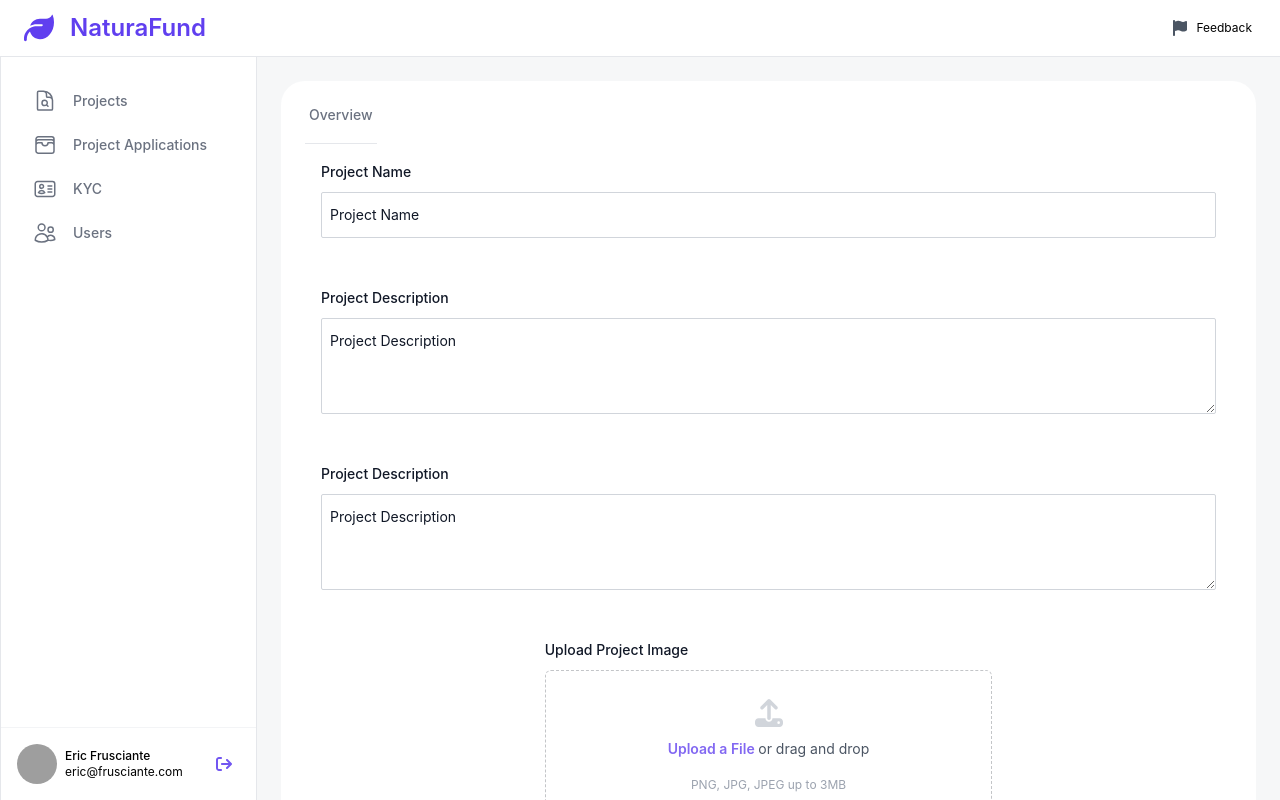
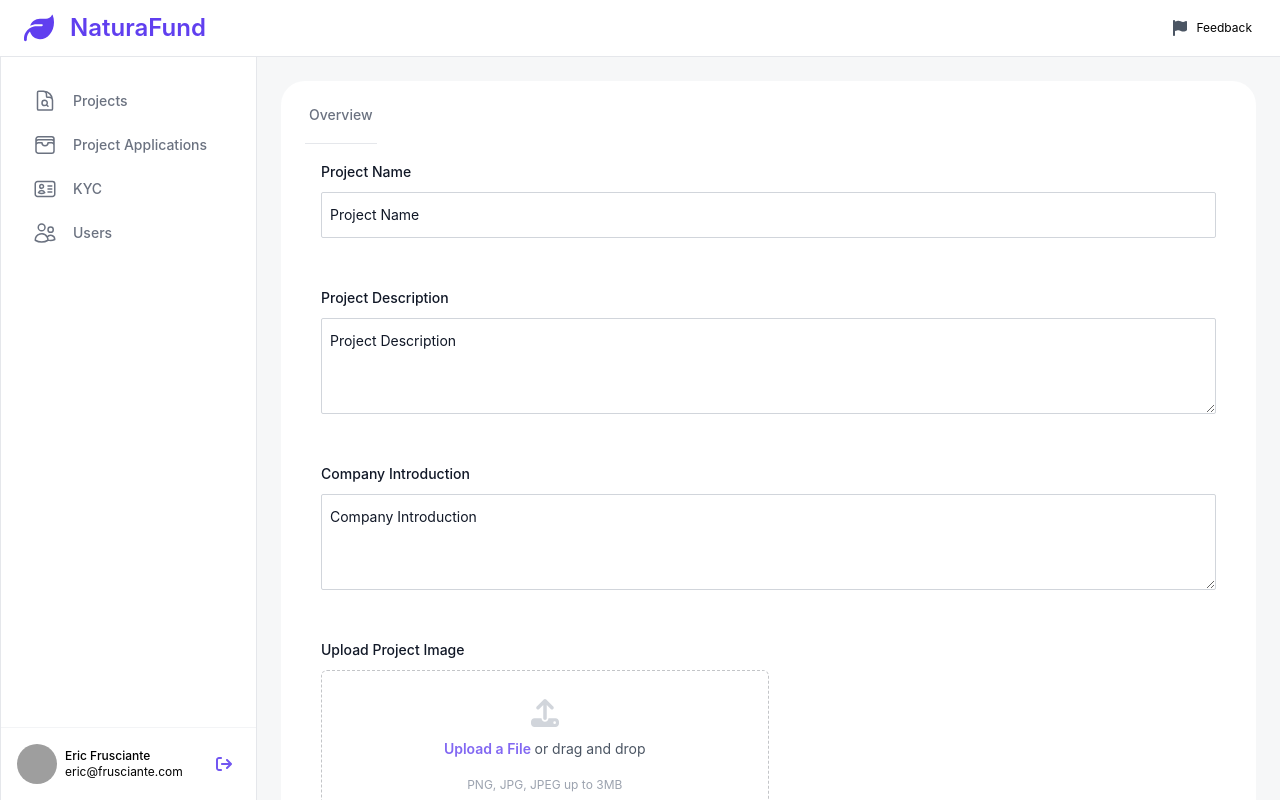
Before and after one commit to Mhmd-S/NaturaFund-Admin, a React (Vite) app: page /projects/1 in a window 1280 px wide. Built offline with nearby package versions, Linux system fonts and the light colour scheme; no server answers; grey boxes are pictures that could not be loaded.

Commit message:
Modified the overview component

```diff
--- a/src/forms/FormComponents/FormFileUpload.tsx
+++ b/src/forms/FormComponents/FormFileUpload.tsx
@@ -89,22 +89,24 @@ const FileUploadField = ({
         } ${file ? 'border-solid' : 'border-dashed'}`}
       >
         {file ? (
-          <div className="w-full grid grid-cols-2 grid-rows-2 items-center gap-3">
-            <div className="size-full row-span-2">{renderIcon()}</div>
-            <div className="flex flex-col">
-              <text className="text-sm">{file.name}</text>
-              <text className="text-xs text-gray-400">{convertStorageSize(file.size)}</text>
-            </div>
-            <div className="flex justify-center items-center gap-2 text-gray-300">
-              <FontAwesomeIcon
-                icon={faCloudDownloadAlt}
-                className="p-1 size-5 cursor-pointer rounded-ful"
-              />
+          <div className="w-full grid grid-cols-2 grid-rows-1 gap-x-2">
+            <div className="size-full row-span-2 items-center">{renderIcon()}</div>
+            <div className="h-full grid grid-cols-1">
               <FontAwesomeIcon
                 icon={faTrashAlt}
-                className="p-1 size-5 cursor-pointer"
+                className="justify-self-end p-1 size-5 cursor-pointer text-brand-200 rounded-full"
                 onClick={() => handleRemoveFile()}
               />
+              <div className='flex flex-col items-center'>
+                <p className="text-md">{file.name}</p>
+                <button className="flex items-center">
+                  <p className="text-sm text-gray-400">{convertStorageSize(file.size)}</p>
+                  <FontAwesomeIcon
+                    icon={faCloudDownloadAlt}
+                    className="p-1 size-5 cursor-pointer rounded-ful text-brand-600"
+                  />
+                </button>
+              </div>
             </div>
           </div>
         ) : (
--- a/src/forms/FormComponents/FormWrapper.tsx
+++ b/src/forms/FormComponents/FormWrapper.tsx
@@ -11,7 +11,7 @@ const FormWrapper = ({ children, onSubmit, loading }) => {
             ) : (
                 <form
                     onSubmit={onSubmit}
-                    className="w-full h-full flex flex-col items-center"
+                    className="w-full h-full flex flex-col"
                 >
                     {children}
                 </form>
--- a/src/modules/ProjectModule/Overview.tsx
+++ b/src/modules/ProjectModule/Overview.tsx
@@ -13,7 +13,7 @@ const Overview = () => {
   let project = {
     projectName: 'Project Name',
     description: 'Project Description',
-    owner: {
+    company: {
       name: 'Company Name',
       email: 'Company Email',
       phone: 'Company Phone',
@@ -22,6 +22,7 @@ const Overview = () => {
       state: 'Company State',
       zip: 'Company Zip',
       country: 'Company Country',
+      introduction: 'Company Introduction',
     },
   };
 
@@ -38,7 +39,7 @@ const Overview = () => {
   };
 
   const getCompanyDetails = () => {
-    const companyDetails = project.owner;
+    const companyDetails = project.company;
     const { description, ...rest } = companyDetails;
     return rest;
   };
@@ -75,8 +76,7 @@ const Overview = () => {
         validationRules={{
           required: 'Address is required',
           pattern: {
-              value:
-                /^\d+,\s?[A-Za-z\s]+(?:,\s?[A-Za-z\s]+)*,\s?\d{5}\s?[A-Za-z\s]+,\s?[A-Za-z\s]+$/,
+            value: /^\d+,\s?[A-Za-z\s]+(?:,\s?[A-Za-z\s]+)*,\s?\d{5}\s?[A-Za-z\s]+,\s?[A-Za-z\s]+$/,
             message:
               'The address should include: street number, street name, region, and town/city, state.',
           },
@@ -84,18 +84,17 @@ const Overview = () => {
       />
       {/* Company Introduction */}
       <FormTextArea
-          row={5}
-          name="description"
-          label="Project Description"
+        rows={5}
+        name="introduction"
+        label="Company Introduction"
         register={register}
-          defaultValue={project.description}
+        defaultValue={project.company.introduction}
         errors={errors}
-          placeholder="ex. This project aims to..."
+        placeholder="ex. Lorem Inc. was founded in 1947..."
         validationRules={{
           required: 'Address is required',
           pattern: {
-              value:
-                /^\d+,\s?[A-Za-z\s]+(?:,\s?[A-Za-z\s]+)*,\s?\d{5}\s?[A-Za-z\s]+,\s?[A-Za-z\s]+$/,
+            value: /^\d+,\s?[A-Za-z\s]+(?:,\s?[A-Za-z\s]+)*,\s?\d{5}\s?[A-Za-z\s]+,\s?[A-Za-z\s]+$/,
             message:
               'The address should include: street number, street name, region, and town/city, state.',
           },
@@ -117,7 +116,7 @@ const Overview = () => {
           required: 'Project image is required',
         }}
       />
-        <div>
+      <div className="w-1/2">
         <h2 className="text-3xl py-4 font-semibold">Company Info</h2>
         <DetailsTable items={getCompanyDetails()} />
       </div>
```
Lines whose indentation alone changed are shown as unchanged.
